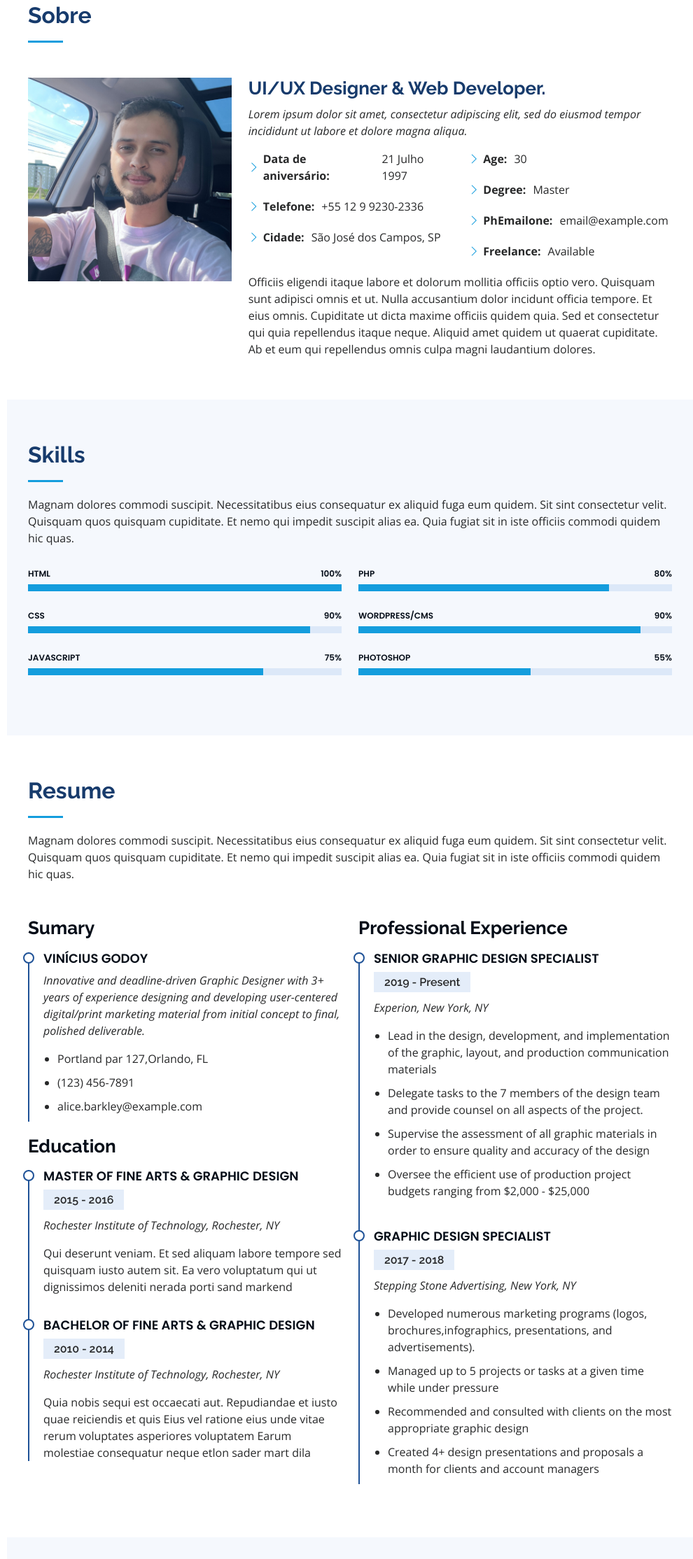
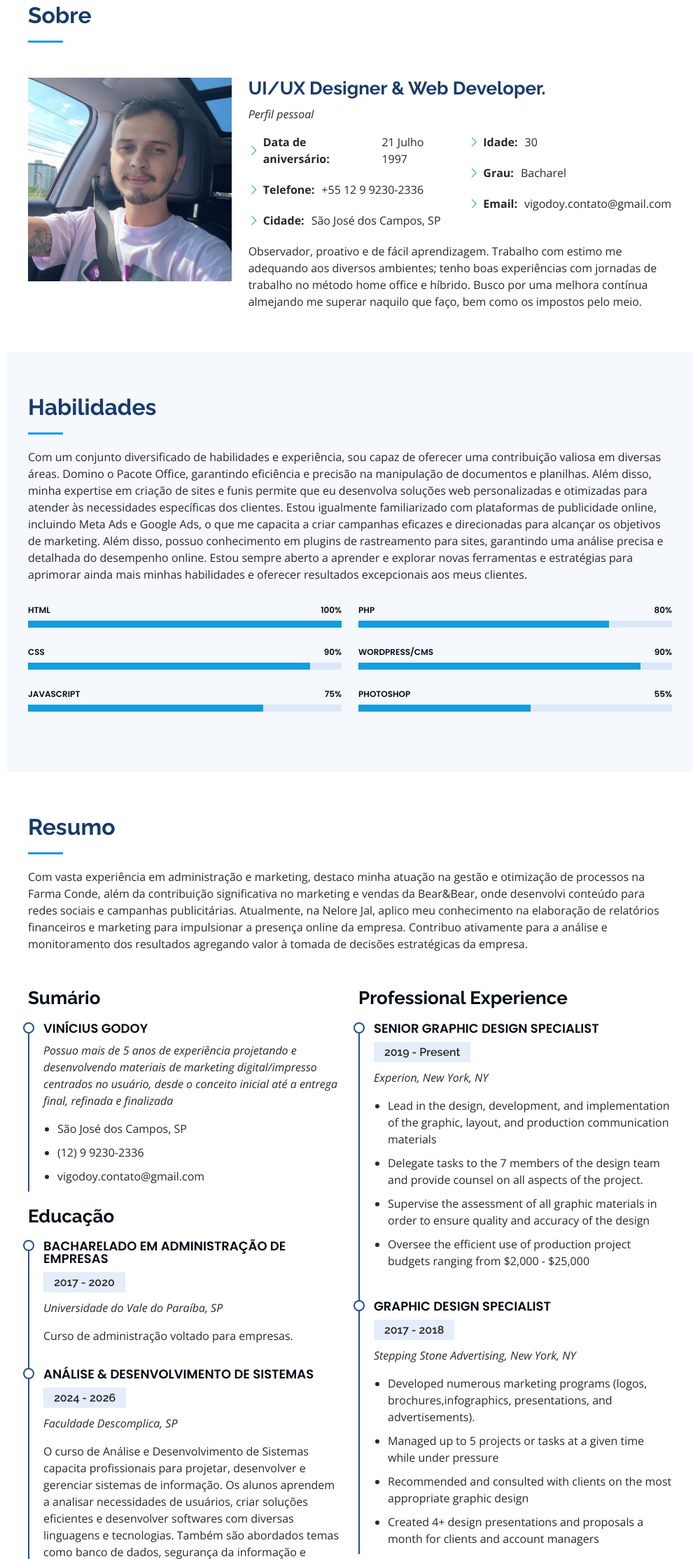
Before and after one commit to viniciuscgodoy/portfolio, a plain HTML site: page index.html in a window 1280 px wide. Shown: the part 857-3085 px from the top of the page at 70% size, without its empty margins (290-1280 px from the left). Drawn offline with nearby package versions, Linux system fonts and the light colour scheme.

Commit message:
traduções

```diff
--- a/index.html
+++ b/index.html
@@ -94,8 +94,7 @@
           <div class="col-lg-8 pt-4 pt-lg-0 content" data-aos="fade-left">
             <h3>UI/UX Designer &amp; Web Developer.</h3>
             <p class="fst-italic">
-              Lorem ipsum dolor sit amet, consectetur adipiscing elit, sed do eiusmod tempor incididunt ut labore et dolore
-              magna aliqua.
+              Perfil pessoal
             </p>
             <div class="row">
               <div class="col-lg-6">
@@ -107,16 +106,14 @@
               </div>
               <div class="col-lg-6">
                 <ul>
-                  <li><i class="bi bi-chevron-right"></i> <strong>Age:</strong> <span>30</span></li>
-                  <li><i class="bi bi-chevron-right"></i> <strong>Degree:</strong> <span>Master</span></li>
-                  <li><i class="bi bi-chevron-right"></i> <strong>PhEmailone:</strong> <span>email@example.com</span></li>
-                  <li><i class="bi bi-chevron-right"></i> <strong>Freelance:</strong> <span>Available</span></li>
+                  <li><i class="bi bi-chevron-right"></i> <strong>Idade:</strong> <span>30</span></li>
+                  <li><i class="bi bi-chevron-right"></i> <strong>Grau:</strong> <span>Bacharel</span></li>
+                  <li><i class="bi bi-chevron-right"></i> <strong>Email:</strong> <span>vigodoy.contato@gmail.com</span></li>
                 </ul>
               </div>
             </div>
             <p>
-              Officiis eligendi itaque labore et dolorum mollitia officiis optio vero. Quisquam sunt adipisci omnis et ut. Nulla accusantium dolor incidunt officia tempore. Et eius omnis.
-              Cupiditate ut dicta maxime officiis quidem quia. Sed et consectetur qui quia repellendus itaque neque. Aliquid amet quidem ut quaerat cupiditate. Ab et eum qui repellendus omnis culpa magni laudantium dolores.
+              Observador, proativo e de fácil aprendizagem. Trabalho com estimo me adequando aos diversos ambientes; tenho boas experiências com jornadas de trabalho no método home office e híbrido. Busco por uma melhora contínua almejando me superar naquilo que faço, bem como os impostos pelo meio.
             </p>
           </div>
         </div>
@@ -129,8 +126,8 @@
       <div class="container">
 
         <div class="section-title">
-          <h2>Skills</h2>
-          <p>Magnam dolores commodi suscipit. Necessitatibus eius consequatur ex aliquid fuga eum quidem. Sit sint consectetur velit. Quisquam quos quisquam cupiditate. Et nemo qui impedit suscipit alias ea. Quia fugiat sit in iste officiis commodi quidem hic quas.</p>
+          <h2>Habilidades</h2>
+          <p>Com um conjunto diversificado de habilidades e experiência, sou capaz de oferecer uma contribuição valiosa em diversas áreas. Domino o Pacote Office, garantindo eficiência e precisão na manipulação de documentos e planilhas. Além disso, minha expertise em criação de sites e funis permite que eu desenvolva soluções web personalizadas e otimizadas para atender às necessidades específicas dos clientes. Estou igualmente familiarizado com plataformas de publicidade online, incluindo Meta Ads e Google Ads, o que me capacita a criar campanhas eficazes e direcionadas para alcançar os objetivos de marketing. Além disso, possuo conhecimento em plugins de rastreamento para sites, garantindo uma análise precisa e detalhada do desempenho online. Estou sempre aberto a aprender e explorar novas ferramentas e estratégias para aprimorar ainda mais minhas habilidades e oferecer resultados excepcionais aos meus clientes.</p>
         </div>
 
         <div class="row skills-content">
@@ -195,35 +192,35 @@
       <div class="container">
 
         <div class="section-title">
-          <h2>Resume</h2>
-          <p>Magnam dolores commodi suscipit. Necessitatibus eius consequatur ex aliquid fuga eum quidem. Sit sint consectetur velit. Quisquam quos quisquam cupiditate. Et nemo qui impedit suscipit alias ea. Quia fugiat sit in iste officiis commodi quidem hic quas.</p>
+          <h2>Resumo</h2>
+          <p>Com vasta experiência em administração e marketing, destaco minha atuação na gestão e otimização de processos na Farma Conde, além da contribuição significativa no marketing e vendas da Bear&Bear, onde desenvolvi conteúdo para redes sociais e campanhas publicitárias. Atualmente, na Nelore Jal, aplico meu conhecimento na elaboração de relatórios financeiros e marketing para impulsionar a presença online da empresa. Contribuo ativamente para a análise e monitoramento dos resultados  agregando valor à tomada de decisões estratégicas da empresa.</p>
         </div>
 
         <div class="row">
           <div class="col-lg-6" data-aos="fade-up">
-            <h3 class="resume-title">Sumary</h3>
+            <h3 class="resume-title">Sumário</h3>
             <div class="resume-item pb-0">
               <h4>Vinícius Godoy</h4>
-              <p><em>Innovative and deadline-driven Graphic Designer with 3+ years of experience designing and developing user-centered digital/print marketing material from initial concept to final, polished deliverable.</em></p>
+              <p><em>Possuo mais de 5 anos de experiência projetando e desenvolvendo materiais de marketing digital/impresso centrados no usuário, desde o conceito inicial até a entrega final, refinada e finalizada </em></p>
               <ul>
-                <li>Portland par 127,Orlando, FL</li>
-                <li>(123) 456-7891</li>
-                <li>alice.barkley@example.com</li>
+                <li>São José dos Campos, SP</li>
+                <li>(12) 9 9230-2336</li>
+                <li>vigodoy.contato@gmail.com</li>
               </ul>
             </div>
 
-            <h3 class="resume-title">Education</h3>
+            <h3 class="resume-title">Educação</h3>
             <div class="resume-item">
-              <h4>Master of Fine Arts &amp; Graphic Design</h4>
-              <h5>2015 - 2016</h5>
-              <p><em>Rochester Institute of Technology, Rochester, NY</em></p>
-              <p>Qui deserunt veniam. Et sed aliquam labore tempore sed quisquam iusto autem sit. Ea vero voluptatum qui ut dignissimos deleniti nerada porti sand markend</p>
+              <h4>Bacharelado em Administração de Empresas</h4>
+              <h5>2017 - 2020</h5>
+              <p><em>Universidade do Vale do Paraíba, SP</em></p>
+              <p>Curso de administração voltado para empresas.</p>
             </div>
             <div class="resume-item">
-              <h4>Bachelor of Fine Arts &amp; Graphic Design</h4>
-              <h5>2010 - 2014</h5>
-              <p><em>Rochester Institute of Technology, Rochester, NY</em></p>
-              <p>Quia nobis sequi est occaecati aut. Repudiandae et iusto quae reiciendis et quis Eius vel ratione eius unde vitae rerum voluptates asperiores voluptatem Earum molestiae consequatur neque etlon sader mart dila</p>
+              <h4>Análise &amp; Desenvolvimento de Sistemas</h4>
+              <h5>2024 - 2026</h5>
+              <p><em>Faculdade Descomplica, SP</em></p>
+              <p>O curso de Análise e Desenvolvimento de Sistemas capacita profissionais para projetar, desenvolver e gerenciar sistemas de informação. Os alunos aprendem a analisar necessidades de usuários, criar soluções eficientes e desenvolver softwares com diversas linguagens e tecnologias. Também são abordados temas como banco de dados, segurança da informação e gestão de projetos de TI. Ao se formarem, estão aptos para trabalhar em áreas como desenvolvimento de aplicativos, análise de sistemas e consultoria em TI.</p>
             </div>
           </div>
           <div class="col-lg-6" data-aos="fade-up" data-aos-delay="100">
```
